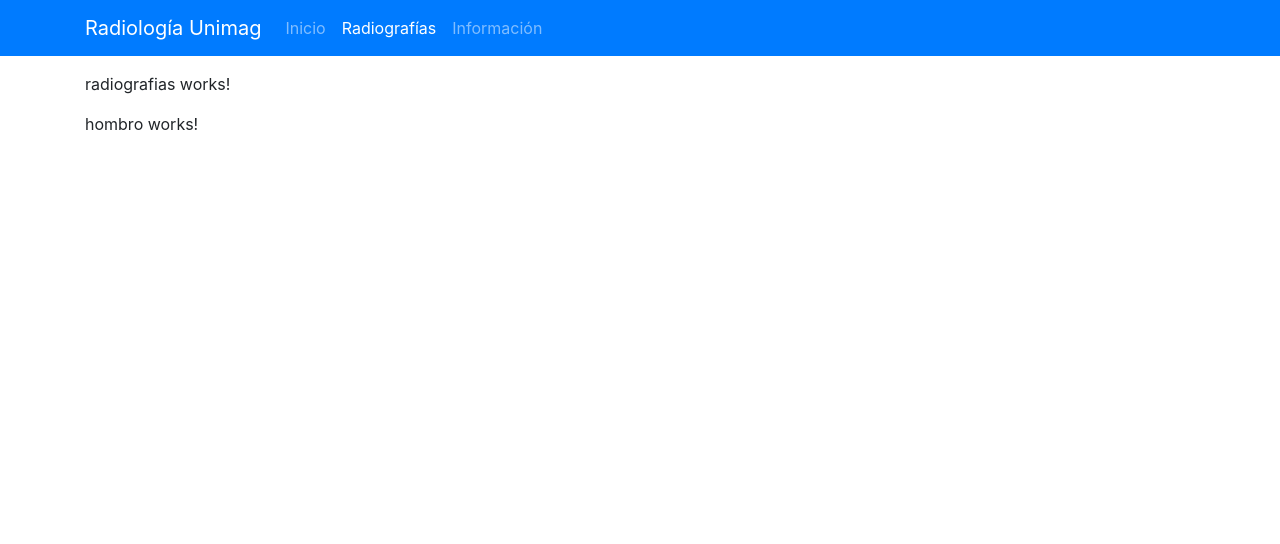
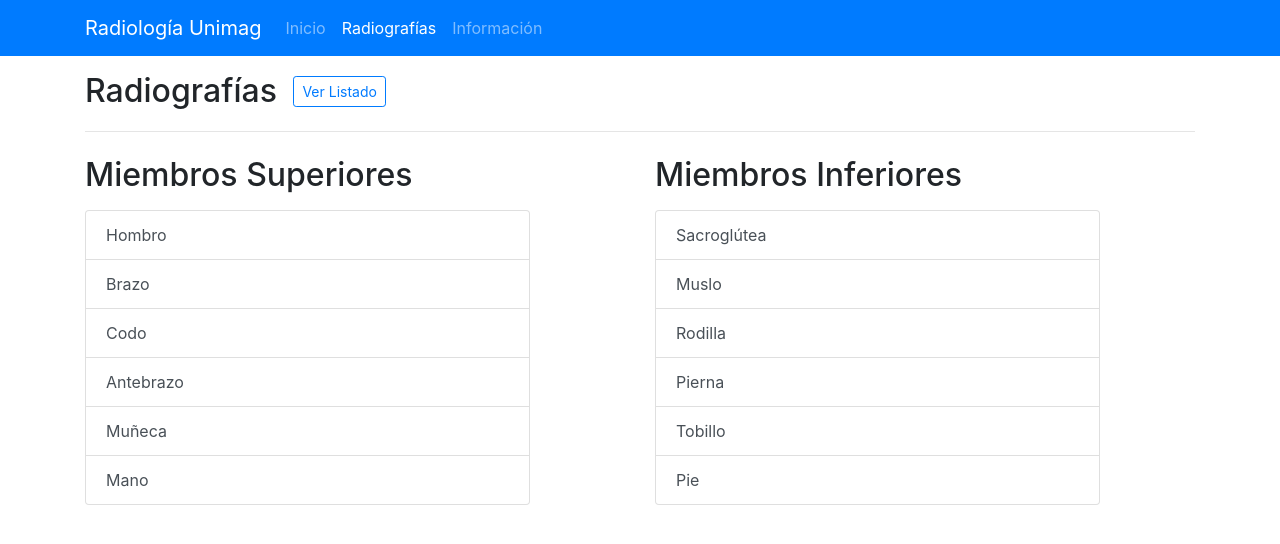
Before and after one commit to samir04m/radiologia-unimag, an Angular app: page /radiografias/listado in a window 1280 px wide. Before the commit this address led to /radiografias/hombro. Shown: the top 544 px of the page. Built offline with nearby package versions, Linux system fonts and the light colour scheme.

Commit message:
Mejoras en rutas hijas de radiografias

```diff
--- a/src/app/app.module.ts
+++ b/src/app/app.module.ts
@@ -10,6 +10,8 @@ import { NavbarComponent } from './components/navbar/navbar.component';
 import { InformacionComponent } from './components/informacion/informacion.component';
 import { RadiografiasComponent } from './components/radiografias/radiografias.component';
 import { HombroComponent } from './components/radiografias/superiores/hombro/hombro.component';
+import { ListadoComponent } from './components/radiografias/listado/listado.component';
+import { BrazoComponent } from './components/radiografias/superiores/brazo/brazo.component';
 
 @NgModule({
   declarations: [
@@ -18,7 +20,9 @@ import { HombroComponent } from './components/radiografias/superiores/hombro/hom
     NavbarComponent,
     InformacionComponent,
     RadiografiasComponent,
-    HombroComponent
+    HombroComponent,
+    ListadoComponent,
+    BrazoComponent
   ],
   imports: [
     BrowserModule,
--- a/src/app/components/home/home.component.html
+++ b/src/app/components/home/home.component.html
@@ -7,29 +7,4 @@
    </div>
 </div>
 
-<div class="row  animated fadeIn">
-   <div class="col-sm-12 col-md-5">
-      <h2 class="mb-3">Miembros Superiores</h2>
-
-      <div class="list-group">
-         <a href="#" class="list-group-item list-group-item-action">Hombro</a>
-         <a href="#" class="list-group-item list-group-item-action">Brazo</a>
-         <a href="#" class="list-group-item list-group-item-action">Codo</a>
-         <a href="#" class="list-group-item list-group-item-action">Antebrazo</a>
-         <a href="#" class="list-group-item list-group-item-action">Muñeca</a>
-         <a href="#" class="list-group-item list-group-item-action">Mano</a>
-      </div>
-
-   </div>
-   <div class="col-sm-12 offset-md-1 col-md-5">
-      <h2 class="mb-3">Miembros Inferiores</h2>
-      <div class="list-group">
-         <a href="#" class="list-group-item list-group-item-action">Sacroglútea</a>
-         <a href="#" class="list-group-item list-group-item-action">Muslo</a>
-         <a href="#" class="list-group-item list-group-item-action">Rodilla</a>
-         <a href="#" class="list-group-item list-group-item-action">Pierna</a>
-         <a href="#" class="list-group-item list-group-item-action">Tobillo</a>
-         <a href="#" class="list-group-item list-group-item-action">Pie</a>
-      </div>
-   </div>
-</div>
+<app-listado></app-listado>
--- /dev/null
+++ b/src/app/components/radiografias/listado/listado.component.html
@@ -0,0 +1,26 @@
+<div class="row  animated fadeIn">
+   <div class="col-sm-12 col-md-5">
+      <h2 class="mb-3">Miembros Superiores</h2>
+
+      <div class="list-group">
+         <a [routerLink]="['/radiografias/hombro']" class="list-group-item list-group-item-action">Hombro</a>
+         <a [routerLink]="['/radiografias/brazo']" class="list-group-item list-group-item-action">Brazo</a>
+         <a [routerLink]="['radiografias']" class="list-group-item list-group-item-action">Codo</a>
+         <a [routerLink]="['radiografias']" class="list-group-item list-group-item-action">Antebrazo</a>
+         <a [routerLink]="['radiografias']" class="list-group-item list-group-item-action">Muñeca</a>
+         <a [routerLink]="['radiografias']" class="list-group-item list-group-item-action">Mano</a>
+      </div>
+
+   </div>
+   <div class="col-sm-12 offset-md-1 col-md-5">
+      <h2 class="mb-3">Miembros Inferiores</h2>
+      <div class="list-group">
+         <a [routerLink]="['radiografias']" class="list-group-item list-group-item-action">Sacroglútea</a>
+         <a [routerLink]="['radiografias']" class="list-group-item list-group-item-action">Muslo</a>
+         <a [routerLink]="['radiografias']" class="list-group-item list-group-item-action">Rodilla</a>
+         <a [routerLink]="['radiografias']" class="list-group-item list-group-item-action">Pierna</a>
+         <a [routerLink]="['radiografias']" class="list-group-item list-group-item-action">Tobillo</a>
+         <a [routerLink]="['radiografias']" class="list-group-item list-group-item-action">Pie</a>
+      </div>
+   </div>
+</div>
--- /dev/null
+++ b/src/app/components/radiografias/listado/listado.component.ts
@@ -0,0 +1,15 @@
+import { Component, OnInit } from '@angular/core';
+
+@Component({
+  selector: 'app-listado',
+  templateUrl: './listado.component.html',
+  styleUrls: ['./listado.component.css']
+})
+export class ListadoComponent implements OnInit {
+
+  constructor() { }
+
+  ngOnInit() {
+  }
+
+}
--- a/src/app/components/radiografias/radiografias.component.html
+++ b/src/app/components/radiografias/radiografias.component.html
@@ -1,3 +1,9 @@
-<p>radiografias works!</p>
+<h2>
+   Radiografías
+   <small>
+      <a [routerLink]="['/radiografias']" class="btn btn-outline-primary btn-sm mb-2 ml-2">Ver Listado</a>
+   </small>
+</h2>
+<hr class="mb-4">
 
 <router-outlet></router-outlet>
--- /dev/null
+++ b/src/app/components/radiografias/superiores/brazo/brazo.component.html
@@ -0,0 +1 @@
+<h1>Se muestra el brazo</h1>
--- /dev/null
+++ b/src/app/components/radiografias/superiores/brazo/brazo.component.ts
@@ -0,0 +1,15 @@
+import { Component, OnInit } from '@angular/core';
+
+@Component({
+  selector: 'app-brazo',
+  templateUrl: './brazo.component.html',
+  styleUrls: ['./brazo.component.css']
+})
+export class BrazoComponent implements OnInit {
+
+  constructor() { }
+
+  ngOnInit() {
+  }
+
+}
--- a/src/app/components/radiografias/superiores/hombro/hombro.component.html
+++ b/src/app/components/radiografias/superiores/hombro/hombro.component.html
@@ -1 +1 @@
-<p>hombro works!</p>
+<h1>Se muestra el hombro</h1>
```
Also changed, not shown: src/app/app.routes.ts (+6 -1 lines), src/app/components/radiografias/listado/listado.component.css (added), src/app/components/radiografias/superiores/brazo/brazo.component.css (added).
